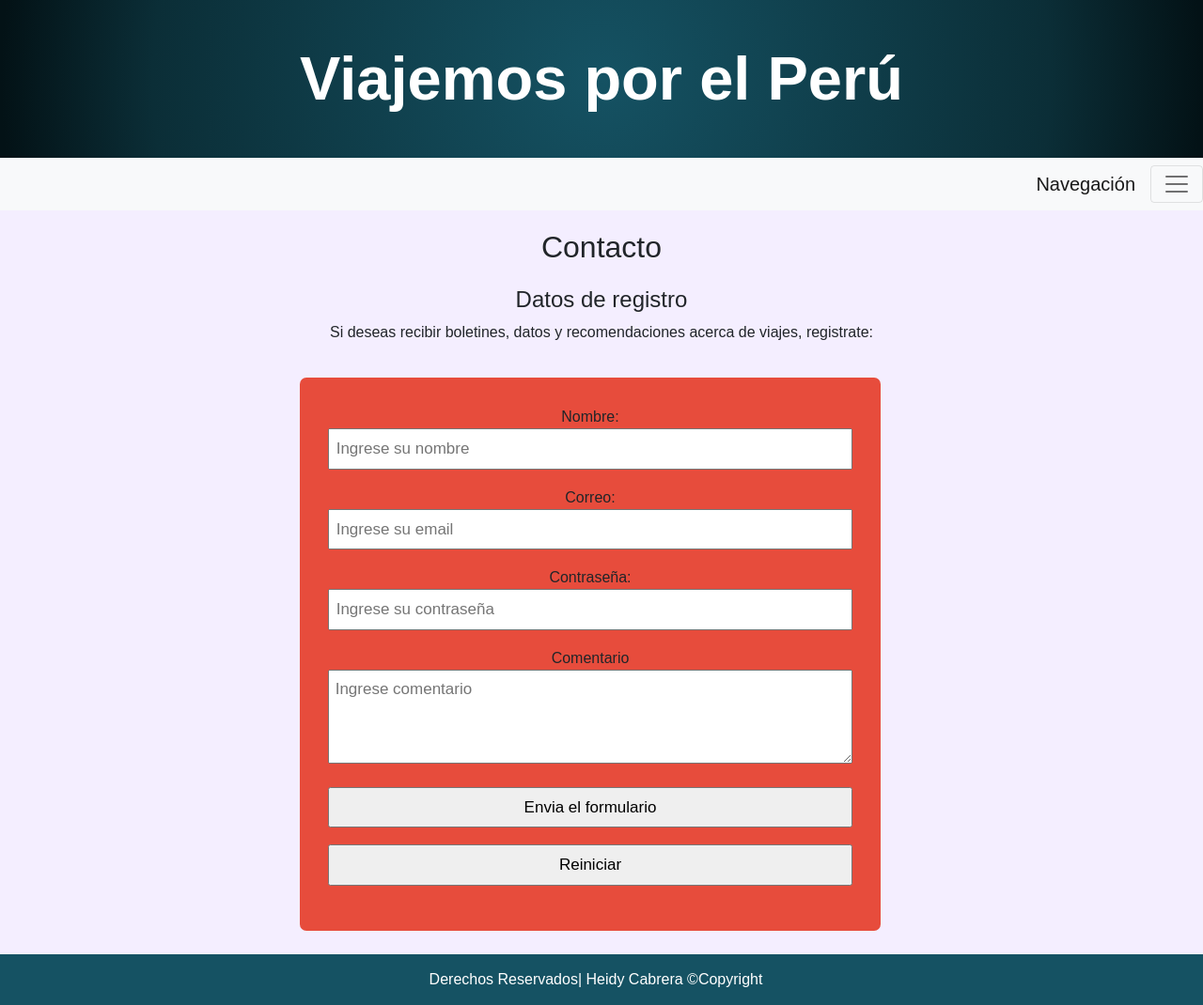
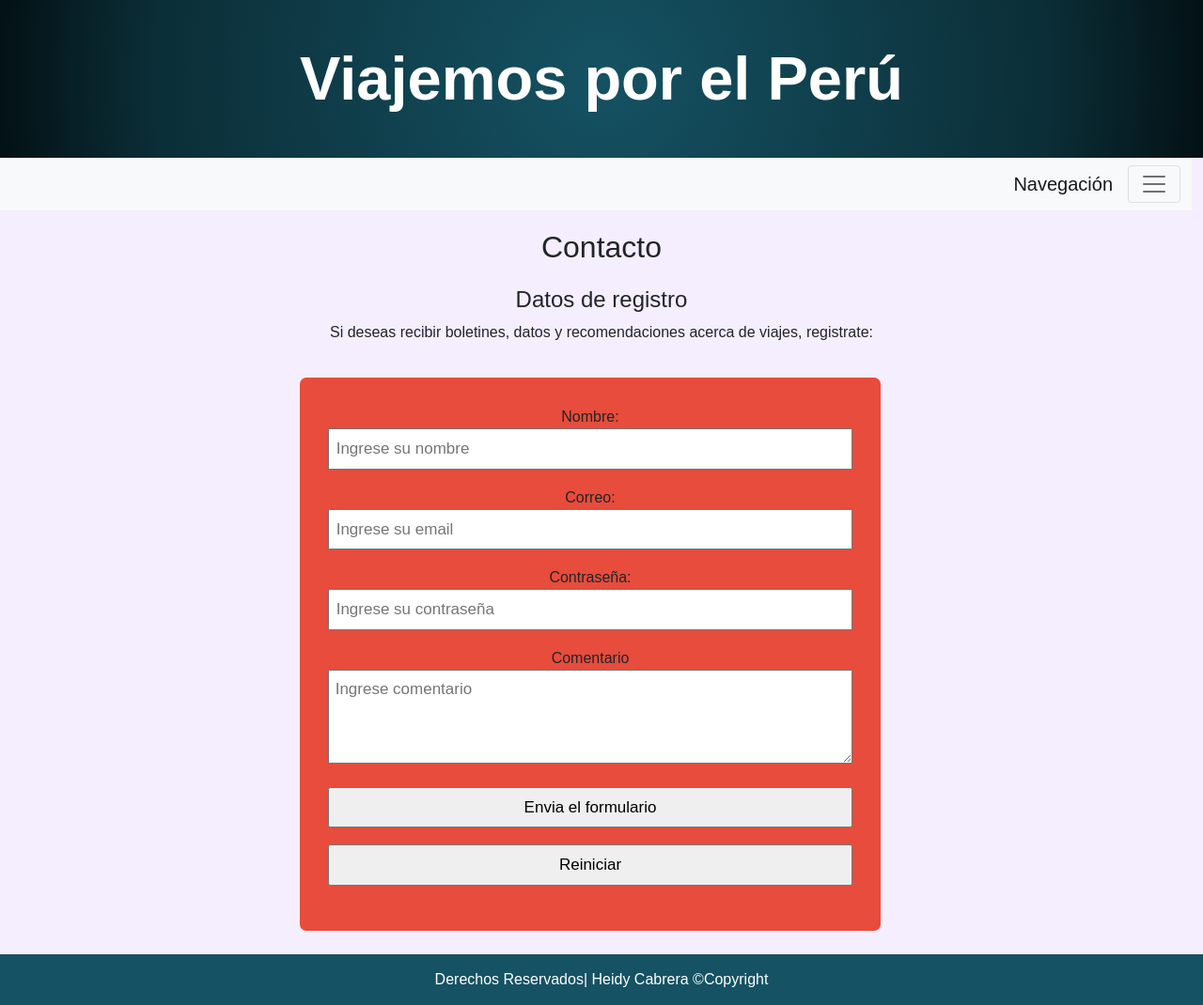
Before and after one commit to Heidycb/Viaje, a plain HTML site: page paginas/contacto.html in a window 1280 px wide. Shown: the whole page at 94% size. Drawn offline with nearby package versions, Linux system fonts and the light colour scheme.

Commit message:
se modifico el espacio de la cabecera de contacto

```diff
--- a/estilo/estilo.css
+++ b/estilo/estilo.css
@@ -112,8 +112,7 @@ body {
     text-align: center;
     padding-top: 15px;
     padding-bottom: 15px;
-    margin-top: 0%;
-    margin-right: 0%;
+    margin-top: auto;
     border: 0%;
 }
 /*------------------DESTINOS---------------*/
--- a/paginas/contacto.html
+++ b/paginas/contacto.html
@@ -25,12 +25,13 @@
 <body class="container-fluir">
     <!--titulo-->
     <section>
-        <h1 class="row titulo">Viajemos por el Perú</h1>
+        <h1 class="row col-12 titulo">Viajemos por el Perú</h1>
     </section>
+
 
     <!--Menu hamburguesa-->
     <nav class="menu">
-        <div class="row">
+        <div class="row col-12">
             <div class="navbar navbar-light bg-light">
                 <a class="navbar-brand" href="#"> Navegación</a>
                 <button class="navbar-toggler" type="button" data-bs-toggle="offcanvas"
```
